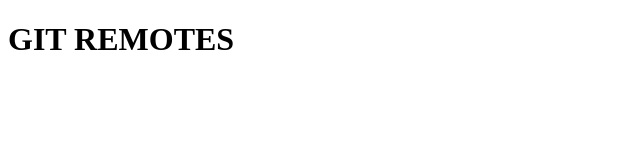
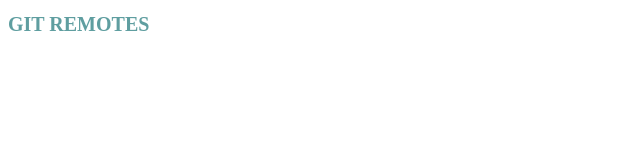
Before and after one commit to ARPriori/ProgettoRemoto, a plain HTML site: page index.html in a window 1280 px wide. Shown: the whole page, without its empty margins (0-640 px from the left). Drawn offline with Linux system fonts and the light colour scheme.

Commit message:
add styles.css

```diff
--- a/css/myStyle.css
+++ b/css/myStyle.css
@@ -0,0 +1,5 @@
+.title{
+    color: cadetblue;
+    font-size: 20px;
+    font-weight: bold;
+}
--- a/index.html
+++ b/index.html
@@ -7,7 +7,7 @@
     <link rel="stylesheet" href="./css/myStyle.css">
 </head>
 <body>
-    <h1>GIT REMOTES</h1>
+    <h1 class="title">GIT REMOTES</h1>
 
     <script src="./js/myScript.js"></script>
 </body>
```
